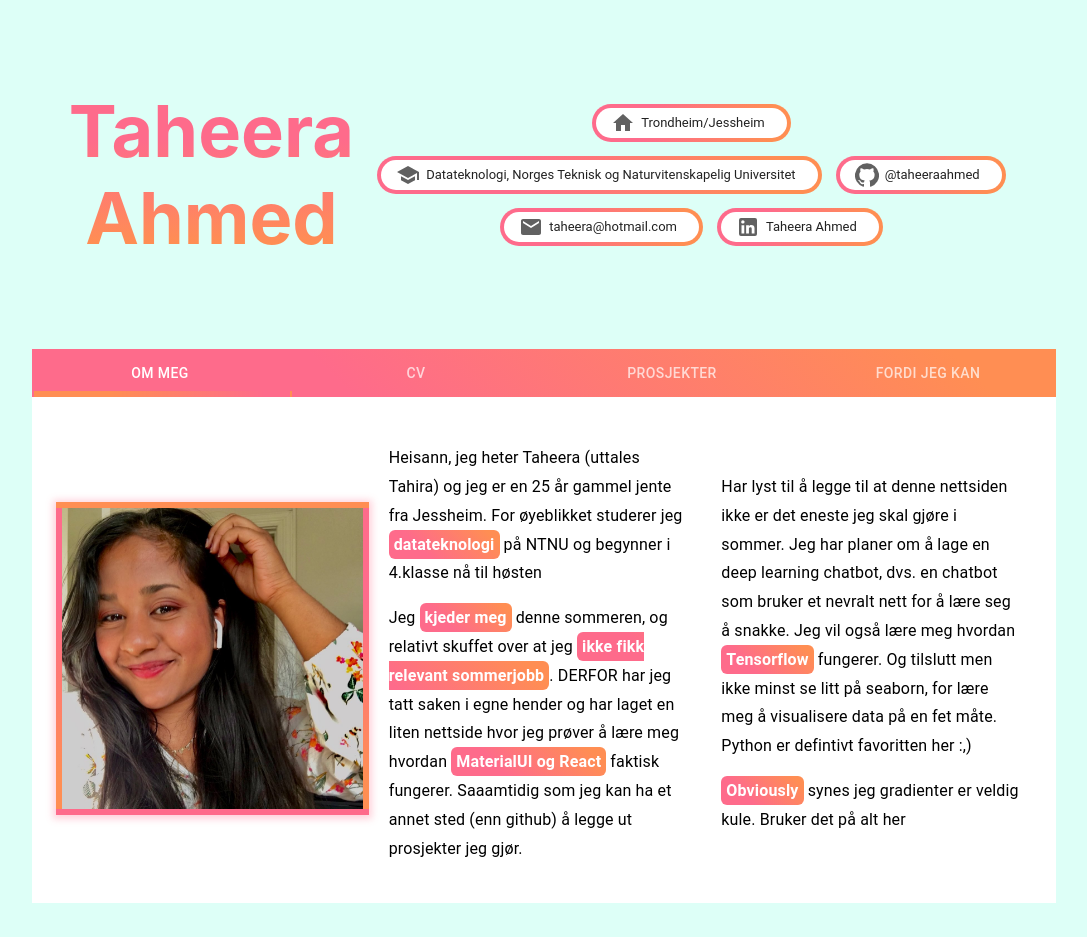
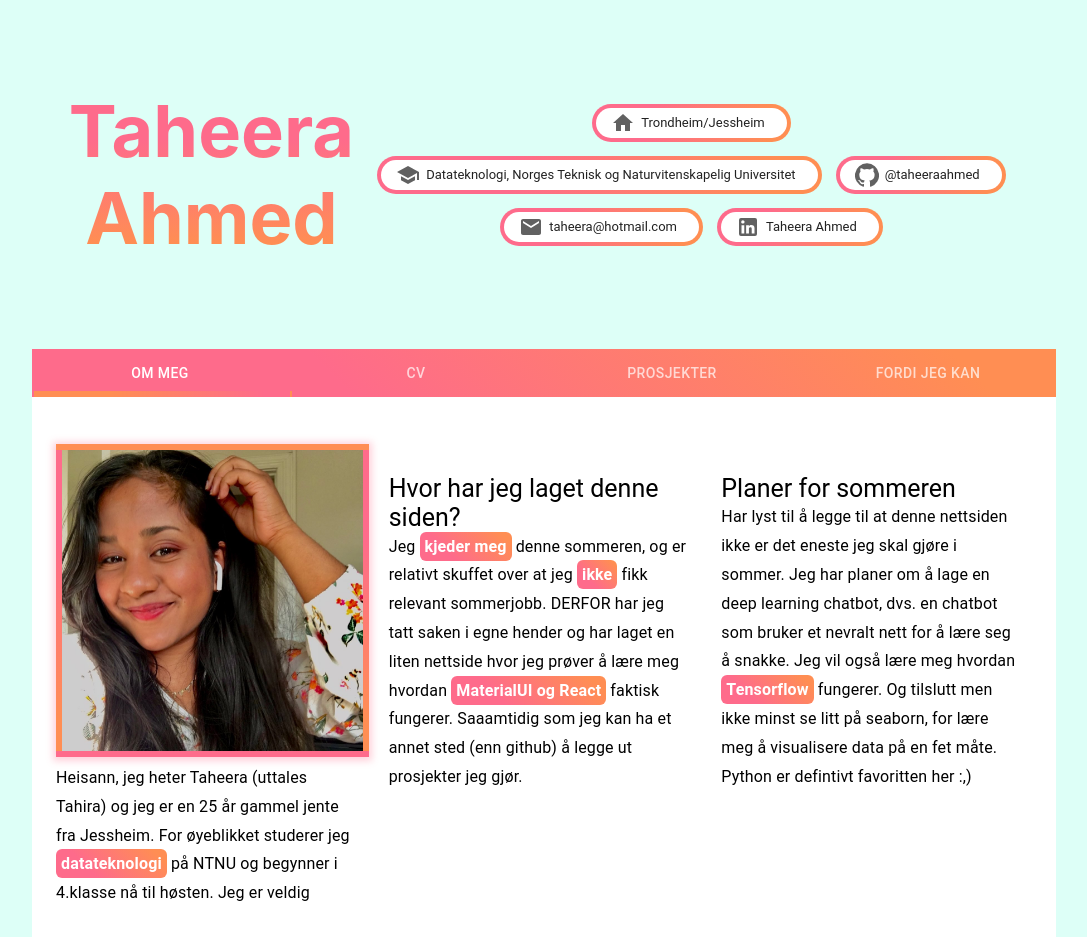
Before and after one commit to taheeraahmed/Making-a-react-app, a React (Create React App) app: page / in a window 1280 px wide. Shown: the top 937 px of the page, without its empty margins (96-1183 px from the left). Built offline with nearby package versions, Linux system fonts and the light colour scheme.

Commit message:
Minor changes

```diff
--- a/src/components/Navbar.js
+++ b/src/components/Navbar.js
@@ -120,22 +120,25 @@ export default function Navbar() {
         <Grid container spacing={4}
           style ={{paddingTop: '23px', paddingRight:'10px'}}
           direction="row"
-          justify="center"
-          alignItems="center">
+          justify="center">
           <Grid item xs={12} sm={4} >
             <center>
               <img src={JustMe} style ={{border: 'double 6px transparent', backgroundRepeat: 'no',background: "linear-gradient(#FE6B8B 30%, #FF8E53 90%)",boxShadow: '0 1px 7px 3px rgba(255, 105, 135, .3)',}} width="100%" alt="Bare et bilde av meg"/>
             </center>
+            <Typography paragraph = {true} variant='body1' style={{lineHeight: '1.8'}}>
+                Heisann,
+                jeg heter Taheera (uttales Tahira) og jeg er en {Age} år gammel jente fra Jessheim.
+                For øyeblikket studerer jeg <Highlighter word = 'datateknologi'/> på NTNU og begynner i 4.klasse nå til høsten.
+                Jeg er veldig
+            </Typography>
 
           </Grid>
           <Grid item xs={12} sm={4} >
-            <Typography paragraph = {true} variant='body1' style={{lineHeight: '1.8'}}>
-                Heisann,
-                jeg heter Taheera (uttales Tahira) og jeg er en {Age} år gammel jente fra Jessheim.
-                For øyeblikket studerer jeg <Highlighter word = 'datateknologi'/> på NTNU og begynner i 4.klasse nå til høsten
+            <Typography variant='h3' className={ classes.h3 }>
+              Hvor har jeg laget denne siden?
             </Typography>
             <Typography paragraph = {true} style={{lineHeight: '1.8'}}>
-                Jeg <Highlighter word = 'kjeder meg'/> denne sommeren, og relativt skuffet over at jeg <Highlighter word="ikke fikk relevant sommerjobb"/>. DERFOR har jeg
+                Jeg <Highlighter word = 'kjeder meg'/> denne sommeren, og er relativt skuffet over at jeg <Highlighter word="ikke"/> fikk relevant sommerjobb. DERFOR har jeg
                 tatt saken i egne hender og har laget en liten nettside hvor jeg
                 prøver å lære meg hvordan <Highlighter word="MaterialUI og React"/> faktisk fungerer. Saaamtidig som jeg kan ha et annet sted (enn github) å legge
                 ut prosjekter jeg gjør.
@@ -143,6 +146,9 @@ export default function Navbar() {
 
           </Grid>
           <Grid item xs={12} sm={4} >
+          <Typography variant='h3' className={ classes.h3 }>
+              Planer for sommeren
+            </Typography>
             <Typography paragraph = {true} style={{lineHeight: '1.8'}}>
               Har lyst til å legge til at denne nettsiden ikke er det eneste jeg skal gjøre i sommer. Jeg har planer om å lage
               en deep learning chatbot, dvs. en chatbot som bruker et nevralt nett for å lære seg å snakke. Jeg vil også
@@ -150,11 +156,11 @@ export default function Navbar() {
               data på en fet måte.
               Python er defintivt favoritten her :,)
             </Typography>
-            <Typography paragraph = {true} style={{lineHeight: '1.8'}}>
+
+          </Grid>
+          <Typography paragraph = {true} style={{lineHeight: '1.8'}}>
               <Highlighter word = 'Obviously'/> synes jeg gradienter er veldig kule. Bruker det på alt her
             </Typography>
-
-          </Grid>
         </Grid>
       </TabPanel>
       <TabPanel value={value} index={1}>
```
